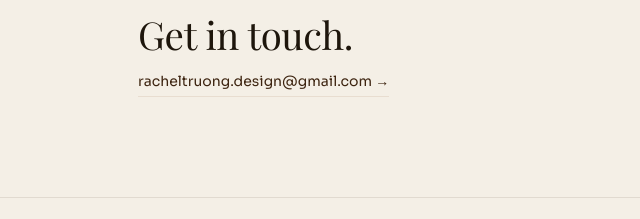
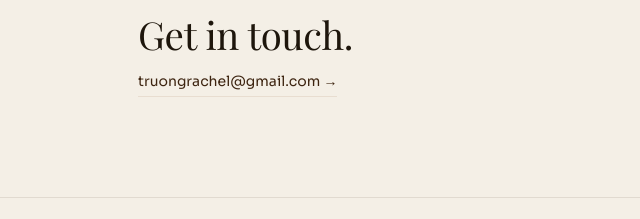
Before and after one commit to racheltruong/racheltruong.github.io, a plain HTML site: page index.html in a window 1280 px wide. Shown: the part 3135-3354 px from the top of the page, 0-640 px from the left. Drawn offline with nearby package versions, Linux system fonts and the light colour scheme; a web font is replaced by a local one.

Commit message:
Update index.html

```diff
--- a/index.html
+++ b/index.html
@@ -378,7 +378,7 @@ footer span { font-size: 0.75rem; color: var(--text-3); letter-spacing: 0.04em;
 
 <section class="section-contact" id="contact">
   <h2 class="contact-headline fade-in">Get in touch.</h2>
-  <a href="mailto:racheltruong.design@gmail.com" class="contact-link fade-in">racheltruong.design@gmail.com →</a>
+  <a href="mailto:truongrachel@gmail.com" class="contact-link fade-in">truongrachel@gmail.com →</a>
 </section>
 
 <div class="footer-wrap">
```
